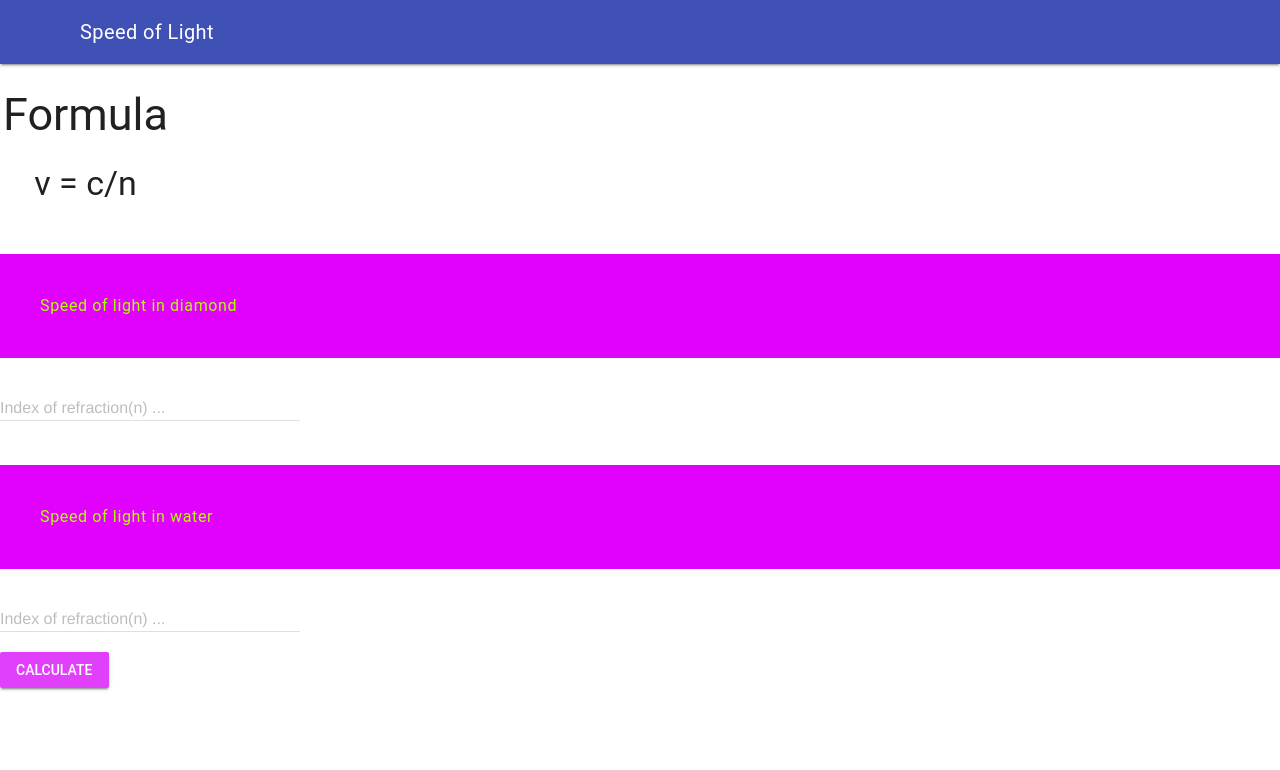
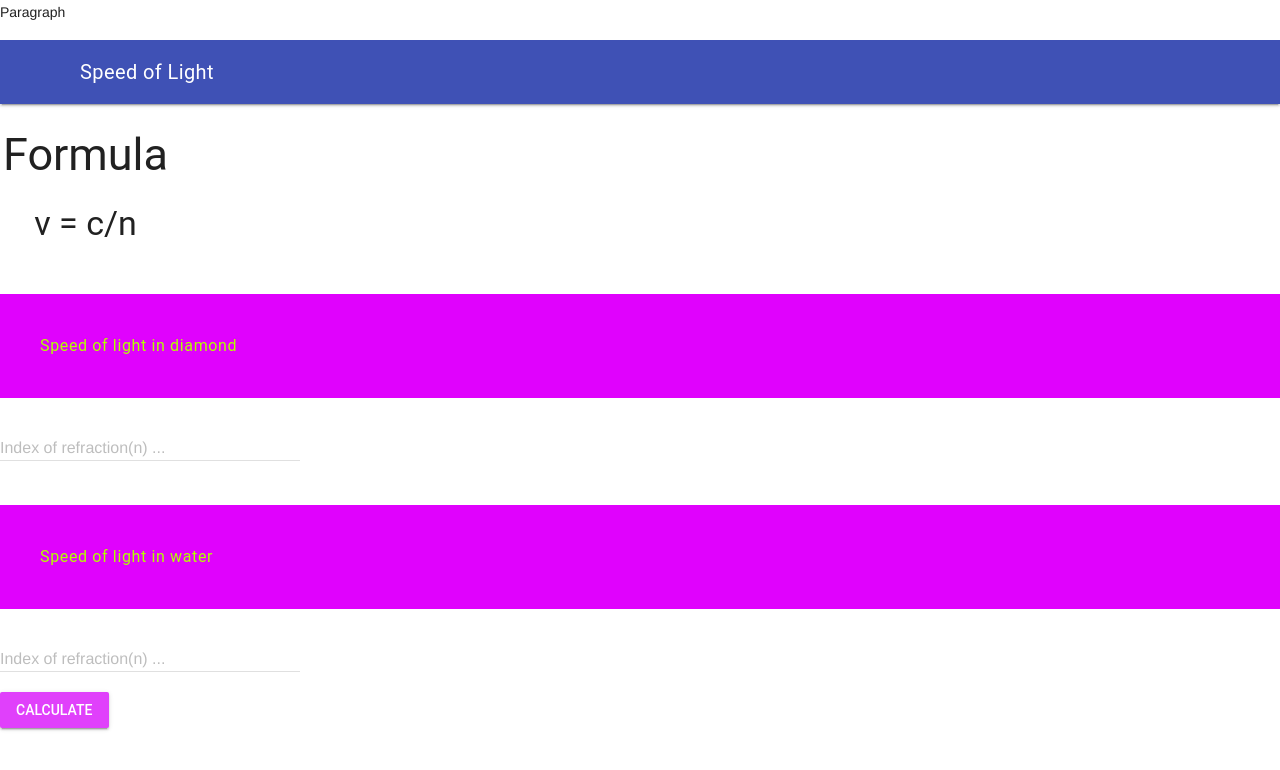
Before and after one commit to ICD2O-Digital-Tech-KukwacA/Assign-03-HTML-Calculations, a plain HTML site: page index.html in a window 1280 px wide. Drawn offline with nearby package versions, Linux system fonts and the light colour scheme.

Commit message:
Assign-03 HTML

```diff
--- a/index.html
+++ b/index.html
@@ -2,6 +2,7 @@
 <!DOCTYPE html>
 <html>
   <head>
+    <title>Title</title>
     <!--Metadata-->
     <meta charset="utf-8" />
     <meta name="description" content="Speed of light in different mediums" />
@@ -22,6 +23,7 @@
     <title>Speed of Light</title>
   </head>
   <body>
+    <p>Paragraph</p>
     <!--Web page content with a Javascript file and MDL components-->
     <script defer src="https://code.getmdl.io/1.3.0/material.min.js"></script>
     <script src="./js/script.js"></script>
@@ -87,3 +89,4 @@
     </div>
   </body>
 </html>
+</html>
```
